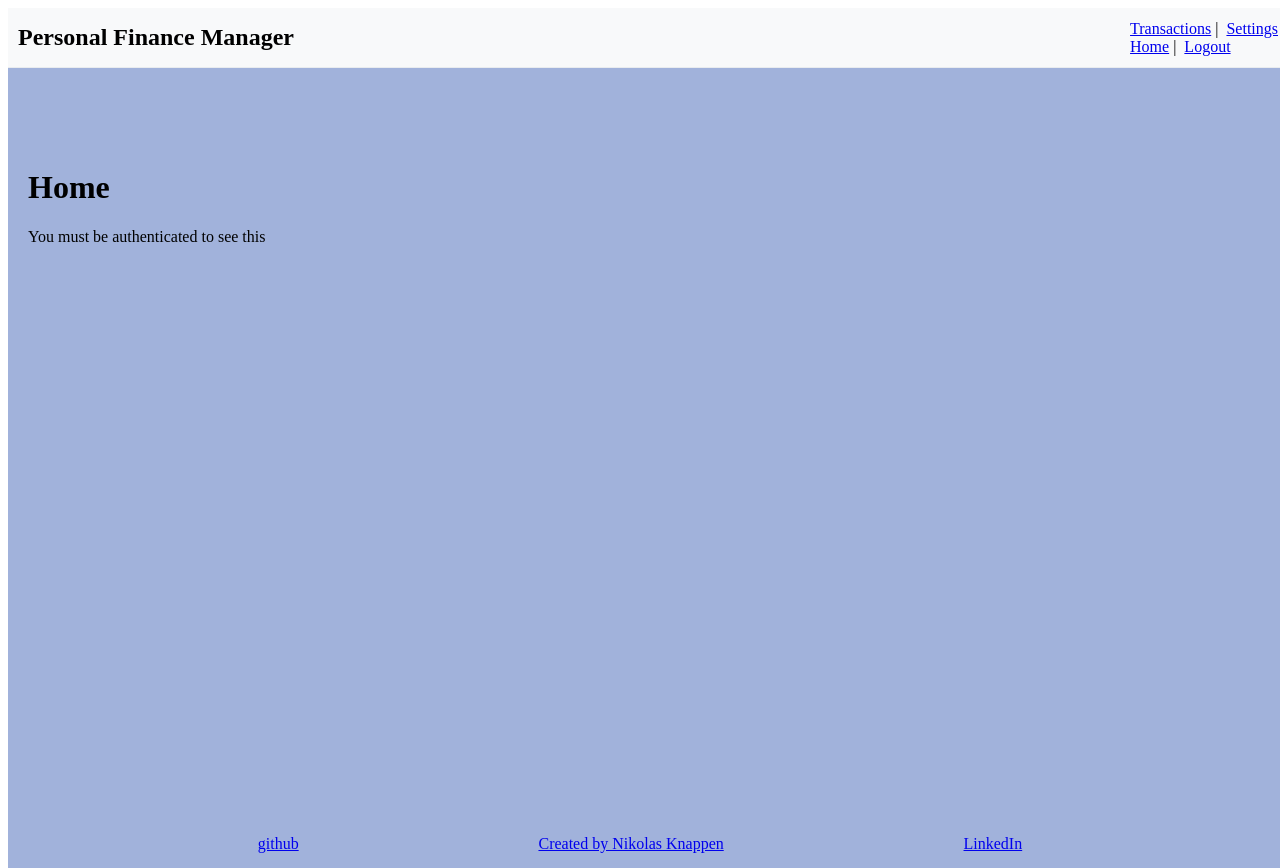
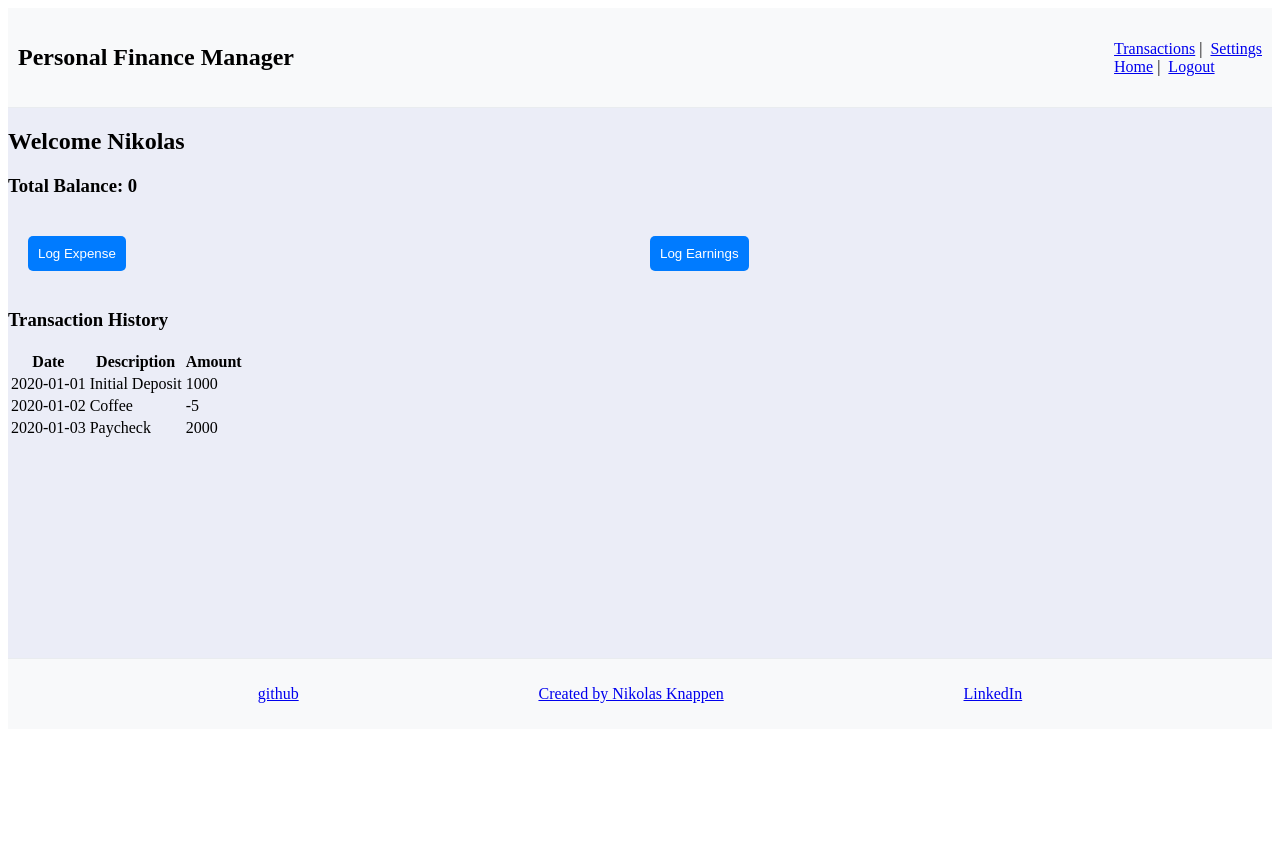
Before and after one commit to Riggolus/Personal-Finance-Dashboard, a Vue app in the folder vue/: page / in a window 1280 px wide. After the commit the page ends 800 px from the top, so only its background shows below. Built offline with nearby package versions, Linux system fonts and the light colour scheme; sample sign-in values are in the browser's storage.

Commit message:
Transitioning Project to a single page application for a better user experience

```diff
--- a/vue/src/App.vue
+++ b/vue/src/App.vue
@@ -35,14 +35,13 @@ export default {
 <style scoped>
 #capstone-app {
   display: grid;
-  grid-template-columns: 100px auto;
-  grid-template-rows: 60px auto;
+  grid-template-columns: 100%;
+  grid-template-rows: 100px 500px 50px;
   grid-template-areas:
-    "header header"
-    "main-content main-content";
-  height: 100vh;
-  width: 100vw;
-  background: rgb(161, 178, 219);
+    "header"
+    "main-content"
+    "footer";
+  background: rgb(235, 237, 247);
 }
 
 #header {
@@ -61,11 +60,15 @@ export default {
   color: #000;
 }
 
+router-view {
+  grid-area: main-content;
+}
+
 footer {
+  grid-area: footer;
   background-color: #f8f9fa;
   border-top: 1px solid #e9ecef;
   padding: 10px;
-  height: 25px;
   display: flex;
   justify-content: space-evenly;
 }
--- /dev/null
+++ b/vue/src/components/AccountHistoryComponent.vue
@@ -0,0 +1,54 @@
+<template>
+    <div id="history">
+        <h3>Transaction History</h3>
+        <table>
+            <tr>
+                <th>Date</th>
+                <th>Description</th>
+                <th>Amount</th>
+            </tr>
+            <tr v-for="transaction in history">
+                <td>{{ transaction.date }}</td>
+                <td>{{ transaction.description }}</td>
+                <td>{{ transaction.amount }}</td>
+            </tr>
+        </table>
+    </div>
+</template>
+
+<script>
+
+
+export default {
+    data() {
+        return {
+            account: {
+                firstName: 'Nikolas',
+                lastName: 'Knappen',
+                balance: 0
+            },
+            history: [
+                {
+                    date: '2020-01-01',
+                    description: 'Initial Deposit',
+                    amount: 1000
+                },
+                {
+                    date: '2020-01-02',
+                    description: 'Coffee',
+                    amount: -5
+                },
+                {
+                    date: '2020-01-03',
+                    description: 'Paycheck',
+                    amount: 2000
+                }
+            ]
+        }
+    },
+
+}
+</script>
+
+<style>
+</style>
--- /dev/null
+++ b/vue/src/components/AccountSummaryComponent.vue
@@ -0,0 +1,21 @@
+<template>
+    <div id="balance"><h3>Total Balance: {{ account.balance }}</h3></div>
+</template>
+
+<script>
+export default {
+    data() {
+        return {
+            account: {
+                firstName: 'Nikolas',
+                lastName: 'Knappen',
+                balance: 0
+            }
+        }
+    },
+
+}
+</script>
+
+<style>
+</style>
--- /dev/null
+++ b/vue/src/components/TransactionLoggerComponent.vue
@@ -0,0 +1,57 @@
+<template>
+    <div id="main">
+        <div id="expense">
+            <button @click="showExpenseForm">Log Expense</button>
+            <form action="submit" v-if="expenseForm">
+                <h3>test expense</h3>
+            </form>
+        </div>
+        <div id="earnings">
+            <button @click="showEarningsForm">Log Earnings</button>
+            <form action="submit" v-if="earningsForm">
+                <h3>test earnings</h3>
+            </form>
+
+        </div>
+    </div>
+</template>
+
+<script>
+export default {
+    data() {
+        return {
+            expenseForm: false,
+            earningsForm: false
+        }
+    },
+    methods: {
+        showExpenseForm() {
+            this.expenseForm = true;
+            this.earningsForm = false;
+        },
+        showEarningsForm() {
+            this.earningsForm = true;
+            this.expenseForm = false;
+        }
+    }
+}
+</script>
+
+<style scoped>
+#main {
+    display: grid;
+    grid-template-columns: 1fr 1fr;
+    grid-gap: 20px;
+    padding: 20px;
+}
+
+
+button {
+    background-color: #007bff;
+    color: white;
+    padding: 10px;
+    border: none;
+    border-radius: 5px;
+    cursor: pointer;
+}
+</style>
--- a/vue/src/views/DashboardView.vue
+++ b/vue/src/views/DashboardView.vue
@@ -1,8 +1,15 @@
 <template>
   <div id="dashboard">
     <div class="home">
-      <h1>Home</h1>
-      <p>You must be authenticated to see this</p>
+      <div id="greeting">
+        <h2>Welcome {{ account.firstName }}</h2>
+      </div>
+
+      <AccountSummaryComponent />
+
+      <TransactionLoggerComponent />
+
+      <AccountHistoryComponent />
     </div>
 
 
@@ -10,25 +17,35 @@
 </template>
 
 <script>
+  import AccountSummaryComponent from '../components/AccountSummaryComponent.vue';
+  import TransactionLoggerComponent from '../components/TransactionLoggerComponent.vue';
+  import AccountHistoryComponent from '../components/AccountHistoryComponent.vue';
 
+  export default {
+    name: 'DashboardView',
+    components: {
+      AccountSummaryComponent,
+      TransactionLoggerComponent,
+      AccountHistoryComponent
+    },
+    data() {
+      return {
+        user: {
+          username: '',
+          password: ''
+        },
+        account: {
+          firstName: 'Nikolas',
+          lastName: 'Knappen',
+          balance: 0
+        },
+
+      }
+    },
+  }
 </script>
 
 <style>
-#dashboard {
-  display: grid;
-  grid-template-columns: 100px auto;
-  grid-template-rows: 60px auto;
-  grid-template-areas:
-    "header header"
-    "main-content main-content";
-  height: 100vh;
-  width: 100vw;
-  background: rgb(161, 178, 219);
-}
 
-.home {
-  grid-area: main-content;
-  padding: 20px;
-}
 
 </style>
```
